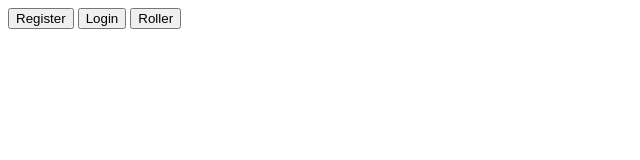
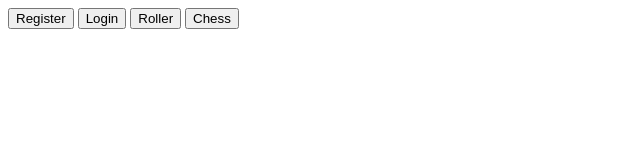
Before and after one commit to TerenceLi-git/GameSite, a website: page index.html in a window 1280 px wide. Shown: the whole page, without its empty margins (0-640 px from the left). Drawn offline with Linux system fonts and the light colour scheme.

Commit message:
Added Chess link to the index page

```diff
--- a/index.html
+++ b/index.html
@@ -11,7 +11,7 @@
         <input type="button" onclick="location.href='/register/register.html';" value="Register" />
         <input type="button" onclick="location.href='/login/login.html';" value="Login" />
 
-
         <input type="button" onclick="location.href='/rng/roller.html';" value="Roller" />
+        <input type="button" onclick="location.href='/chess/HTML_FILES/chess.html';" value="Chess" />
     </body>
 </html>
```
